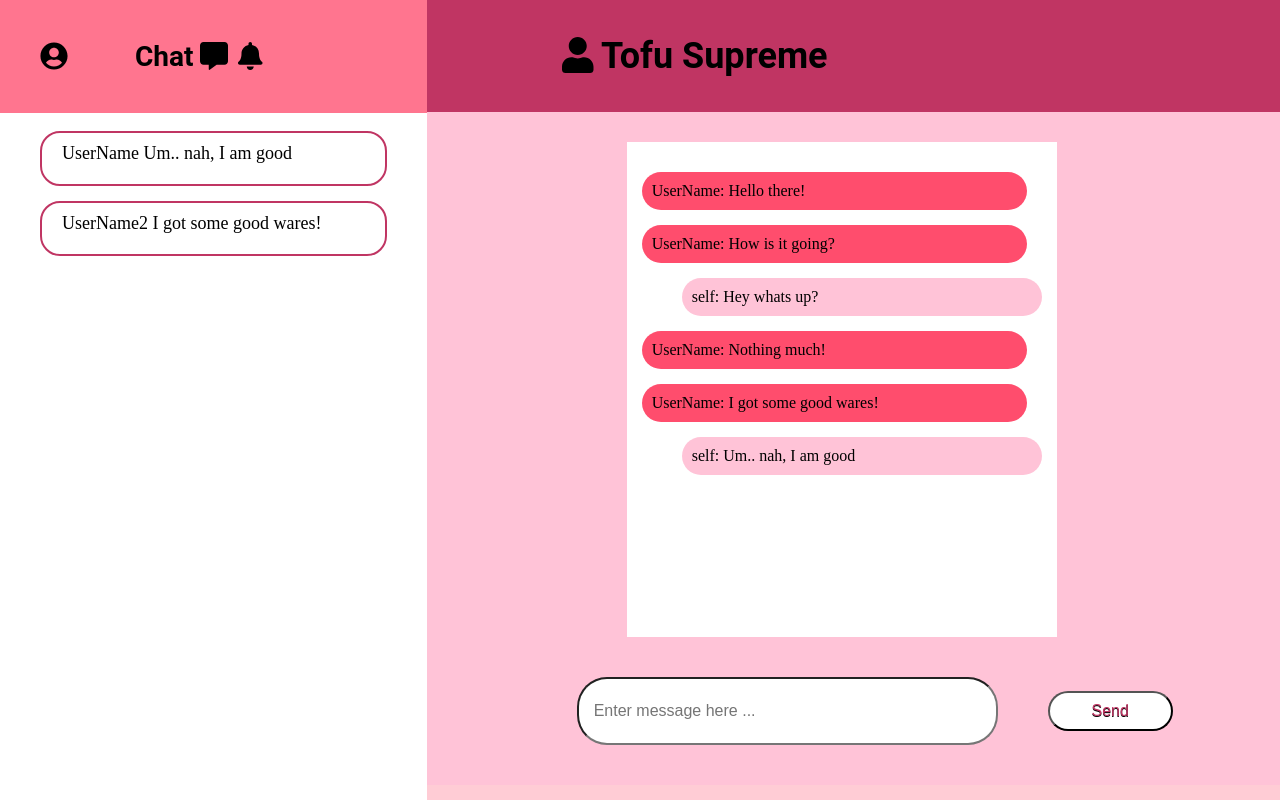
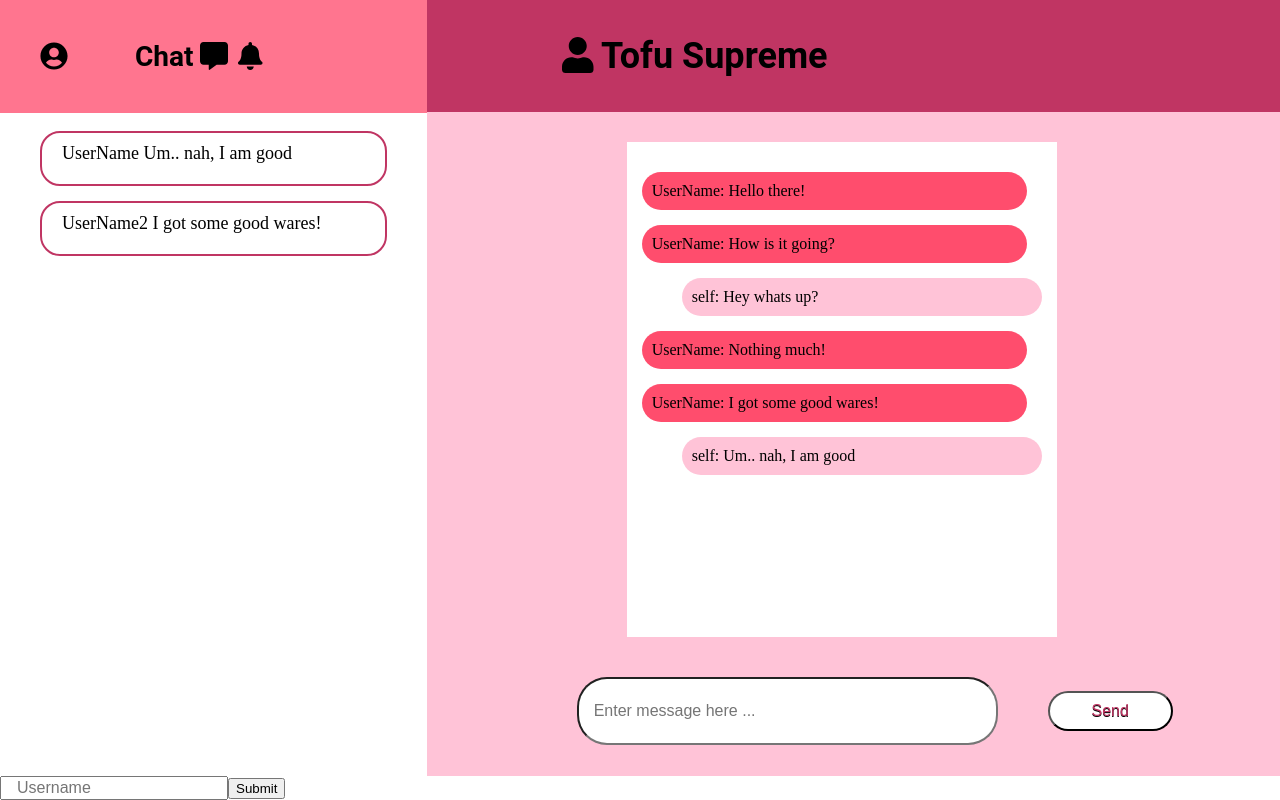
Before and after one commit to TofuSupreme/chatapp_vue, a Vue app: page / in a window 1280 px wide. Built offline with nearby package versions, Linux system fonts and the light colour scheme; no server answers.

Commit message:
Added Login--Incomplete

```diff
--- a/src/App.vue
+++ b/src/App.vue
@@ -1,10 +1,14 @@
 
 <template>
-    <div class="grid_container">
-        <LeftPanel :rooms="rooms" @roomSwitch="room_switch"/>
-        <RightPanel :rooms="rooms" :selectedRoom="selectedRoom"
+
+    <!-- <LoginComponent v-if="!loggedIn" /> -->
+    <!-- <div v-else class="grid_container"> -->
+
+        <div class="grid_container">
+            <LeftPanel :rooms="rooms" @roomSwitch="room_switch"/>
+            <RightPanel :rooms="rooms" :selectedRoom="selectedRoom"
             @onSubmit="onSubmit"/>
-
+    <Login @loginInput="loginInput" />
         <!-- @eventName="functionName" -->
     </div>
 </template>
@@ -12,15 +16,22 @@
 <script>
 import LeftPanel from './components/LeftPanel.vue'
 import RightPanel from './components/RightPanel.vue'
+import Login from './components/Login.vue'
+import socket from './socket'
 
 export default {
     name: 'App',
     components: {
         LeftPanel,
         RightPanel,
+        Login,
     },
     data() {
         return {
+            name: 'Tako',
+            // loggedIn: false,
+            //login-username state -- should be an empty string when it first starts out.
+            //when the user logs in, it will be populated with that username.
             selectedRoom: '1',
             rooms: {
                 '1': {
@@ -91,7 +102,23 @@ export default {
                 from: 'self',
                 text: input
             })
+        },
+        loginInput(username) {
+            this.name = username
+            console.log(username)
+            // loggedIn = true
+        },
+
+        handleNewMessage(message) {
+            console.log({message})
         }
+    },
+    created: function() {
+        console.log("Starting a connection")
+        socket.connect()
+
+        socket.on('message', this.handleNewMessage)
+        socket.emit('toTheServer', 'hello from the otherside')
     }
 }
 </script>
--- /dev/null
+++ b/src/components/Login.vue
@@ -0,0 +1,27 @@
+<template>
+    <div class="login_input">
+    <input type="text" name="login_user" id="login_user" placeholder="Username"
+    v-model="username">
+    <button @click="handleClicked"
+        class="login_sumbit"> Submit
+        </button>
+    </div>
+</template>
+
+<script>
+export default {
+    name: 'Login',
+    data(){
+        return {
+            username: ''
+        }
+    },
+    methods: {
+        handleClicked(username) {
+            this.$emit('loginInput', this.username)
+            this.username = ''
+            console.log(`button from login has been clicked ${username}`)
+        }
+    }
+}
+</script>
--- a/src/main.js
+++ b/src/main.js
@@ -2,11 +2,14 @@ import { createApp } from 'vue'
 import App from './App.vue'
 
 import { library } from "@fortawesome/fontawesome-svg-core";
+
 import { faPhone, faUserCircle, faUser, faCommentAlt, faBell } from "@fortawesome/free-solid-svg-icons";
 
 library.add(faPhone, faUserCircle, faUser, faCommentAlt, faBell)
 import { FontAwesomeIcon } from "@fortawesome/vue-fontawesome"
 
+
+
 createApp(App)
     .component("font-awesome-icon", FontAwesomeIcon)
     .mount('#app')
--- /dev/null
+++ b/src/socket.js
@@ -0,0 +1,10 @@
+import { io } from 'socket.io-client';
+
+const URL = 'http://localhost:3000/chat';
+const socket = io(URL, { autoConnect: false });
+
+socket.onAny((event, ...args) => {
+    console.log(event, args)
+})
+
+export default socket;
```
Also changed, not shown: package.json (+14 -1 lines), 1 other file (tests, documents, lock files or other folders).
